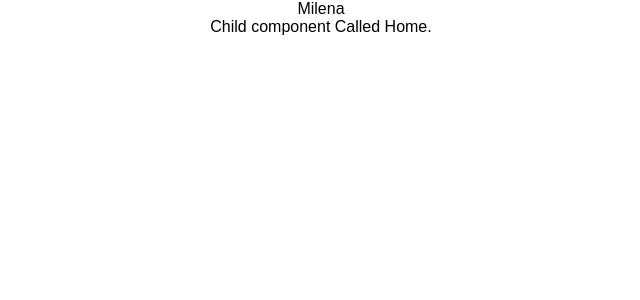
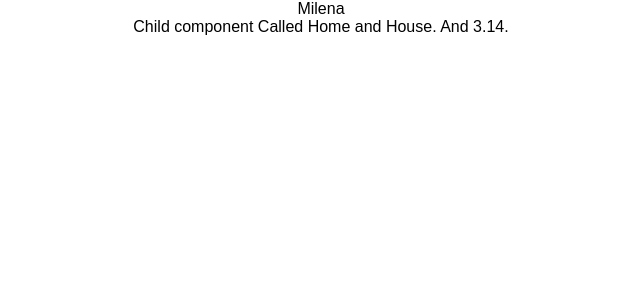
Before and after one commit to milealmeida/udemy-react-project, a React (Create React App) app: page / in a window 1280 px wide. Shown: the top 300 px of the page, without its empty margins (319-959 px from the left). Built offline with nearby package versions, Linux system fonts and the light colour scheme.

Commit message:
refactor: create props home and pí

```diff
--- a/src/App.js
+++ b/src/App.js
@@ -2,10 +2,13 @@ import './App.css';
 import Home from './Home';
 
 function App() {
+  const home = 'House';
+  const pi = 3.14;
+
   return (
     <div className="App">
       Milena
-      <Home />
+      <Home home={home} pi={pi}/>
     </div>
   );
 }
--- a/src/Home.js
+++ b/src/Home.js
@@ -1,9 +1,11 @@
 import React from 'react';
 
-const Home = () => {
+const Home = (props) => {
     return(
        <div>
-           Child component Called Home.
+           Child component Called Home and {props.home}.
+
+           And {props.pi}.
        </div>
     );
 }
```
